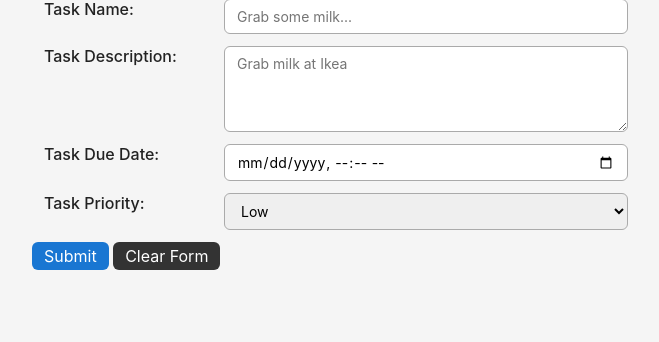
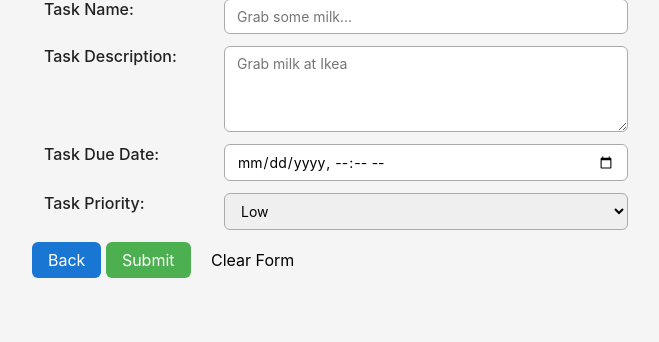
Before and after one commit to mkhikhwan/php-mvc-todo, a PHP site: page /tasks/add in a window 1280 px wide. Shown: the part 134-476 px from the top of the page, without its empty margins (0-659 px from the left). Run offline with PHP 8.4, Linux system fonts and the light colour scheme; the visitor is signed in with stand-in values (Sample User, id 1).

Commit message:
fix: rearrange buttons

```diff
--- a/app/views/home/landingPage.php
+++ b/app/views/home/landingPage.php
@@ -4,7 +4,7 @@
     <div class="hero-left-side">
         <div class="hero-left-side-content">
             <h1>PHP MVC To-Do App</h1>
-            <h3 style="text-align:justify">
+            <h3 style="text-align:justify; text-align-last:center;">
                 A simple, handcrafted task manager built from scratch to explore core concepts like routing, controllers, and clean MVC architecture.
                 Learn, experiment, and see how everything fits together, one feature at a time.
             </h3>
--- a/app/views/tasks/addTask.php
+++ b/app/views/tasks/addTask.php
@@ -30,7 +30,8 @@
             </select>
         </div>
 
-        <button type="submit" id="taskAddSubmit" class="btn btn-primary">Submit</button>
-        <button type="button" id="taskAddClear" onclick="addTaskClear()" class="btn btn-secondary">Clear Form</button>
+        <a href="/tasks" class="btn btn-primary">Back</a>
+        <button type="submit" id="taskAddSubmit" class="btn btn-success">Submit</button>
+        <button type="button" id="taskAddClear" onclick="addTaskClear()" class="btn btn-ghost">Clear Form</button>
     </form>
 </div>
--- a/app/views/tasks/viewTask.php
+++ b/app/views/tasks/viewTask.php
@@ -33,6 +33,7 @@
         </div>
 
         <a class="btn btn-secondary" href="/tasks">Back</a>
-        <a class="btn btn-warning" href="/tasks/edit/<?= $task['id'] ?>">Edit</a>
+        <a class="btn btn-ghost" href="/tasks/edit/<?= $task['id'] ?>">Edit</a>
+
     </div>
 </div>
--- a/public/css/style.css
+++ b/public/css/style.css
@@ -285,7 +285,7 @@ button{
 /* BUTTON STYLING */
 .btn{
     display: inline-block;
-    padding: 4px 12px;
+    padding: 8px 16px;
     border: none;
     border-radius: 6px;
     text-decoration: none;
@@ -344,6 +344,7 @@ button{
     color: black;
 }
 .btn-ghost:hover {
+    color:white;
     background-color: #1976D2;
 }
 
```
